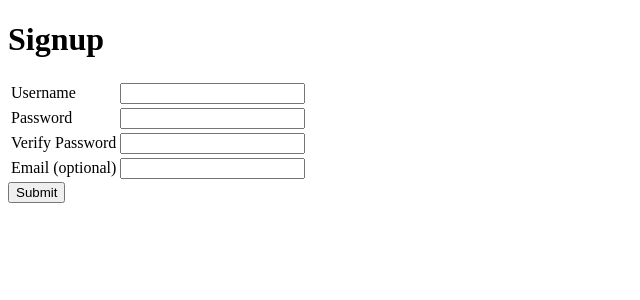
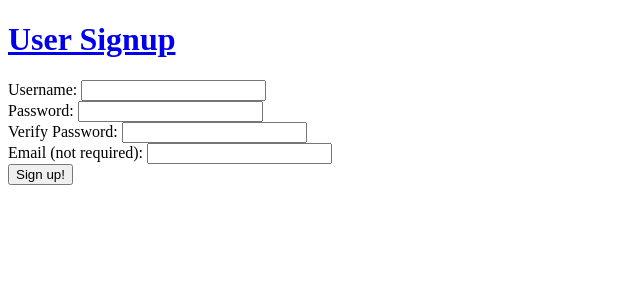
Before and after one commit to Christine147/user-signup, a Flask app: page / in a window 1280 px wide. Shown: the top 300 px of the page, without its empty margins (0-640 px from the left). Run offline with Flask 2, Linux system fonts and the light colour scheme.

Commit message:
save changes

```diff
--- a/main.py
+++ b/main.py
@@ -102,7 +102,7 @@ def verify_signup():
                 email_error = "Email must contain an @ sign"
 
             if not dot_in_email(email):
-                email_error = "Email musst contain a ."
+                email_error = "Email must contain a ."
 
         else:
             email_error = ''
@@ -120,5 +120,5 @@ def verify_signup():
         username = request.args.get('username')
         return render_template('Welcome.html', username=username)
 
-    if __name__ == "__main__":
-      app.run()
+    if __name__ == '__main__':
+        app.run()
--- a/templates/Index.html
+++ b/templates/Index.html
@@ -9,39 +9,26 @@
         </style>
     </head>
     <body>
-    <h1>Signup</h1>
-        <form method="post">
-            <table>
-                <tr>
-                    <td><label for="username">Username</label></td>
-                    <td>
-                        <input name="username" type="text" value=" ">
-                        <span class="error">{{username_error}}</span>
-                    </td>
-                </tr>
-                <tr>
-                    <td><label for="password">Password</label></td>
-                    <td>
-                        <input name="password" type="password">
-                        <span class="error"></span>
-                    </td>
-                </tr>
-                <tr>
-                    <td><label for="verify">Verify Password</label></td>
-                    <td>
-                        <input name="verify" type="password">
-                        <span class="error"></span>
-                    </td>
-                </tr>
-                <tr>
-                    <td><label for="email">Email (optional)</label></td>
-                    <td>
-                        <input name="email" value=" ">
-                        <span class="error"></span>
-                    </td>
-                </tr>
-            </table>
-            <input type="submit">
-        </form>
-    </body>
-</html>
+        <h1>
+            <a href="/">User Signup</a>
+        </h1>
+
+            <form method="post">
+                <label class="form_label" for="Username">Username:</label>
+                <input id="Username" type="text" name="Username" value='{{username}}'/>
+                <span class="error">{{username_error}}</span>
+                <br>
+                <label for="Password">Password:</label>
+                <input id="Password" type="password" name="Password" />
+                <span class="error">{{password_error}}</span>
+                <br>
+                <label for="VerifyPassword">Verify Password:</label>
+                <input id="VerifyPassword" type="password" name="VerifyPassword" />
+                <span class="error">{{password2_error}}</span>
+                <br>
+                <label for="email">Email (not required):</label>
+                <input id="email" type="text" name="email" value='{{email}}'/>
+                <span class="error">{{email_error}}</span>
+                <br>
+                <input class="submit" type="submit" value="Sign up!"/>
+    </form>
```
Also changed, not shown: templates/Welcome.html (+5 -6 lines).
